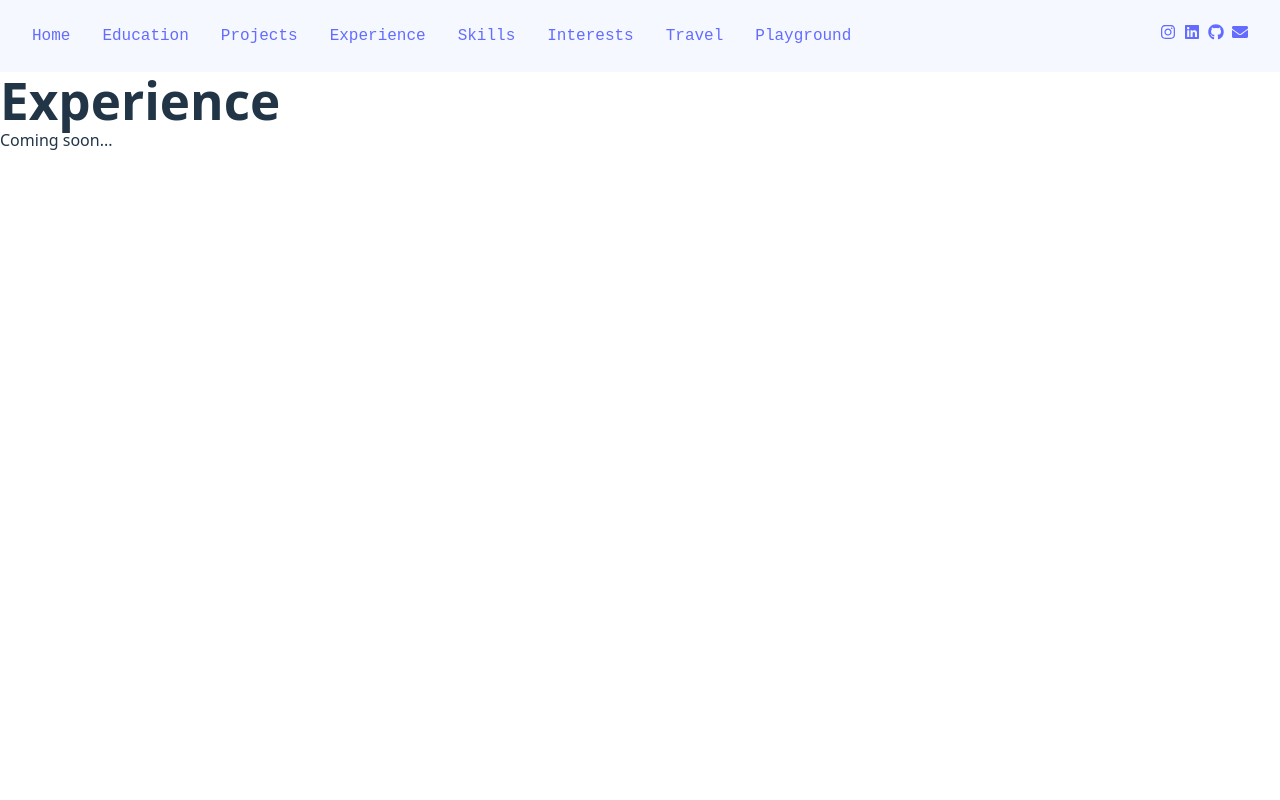
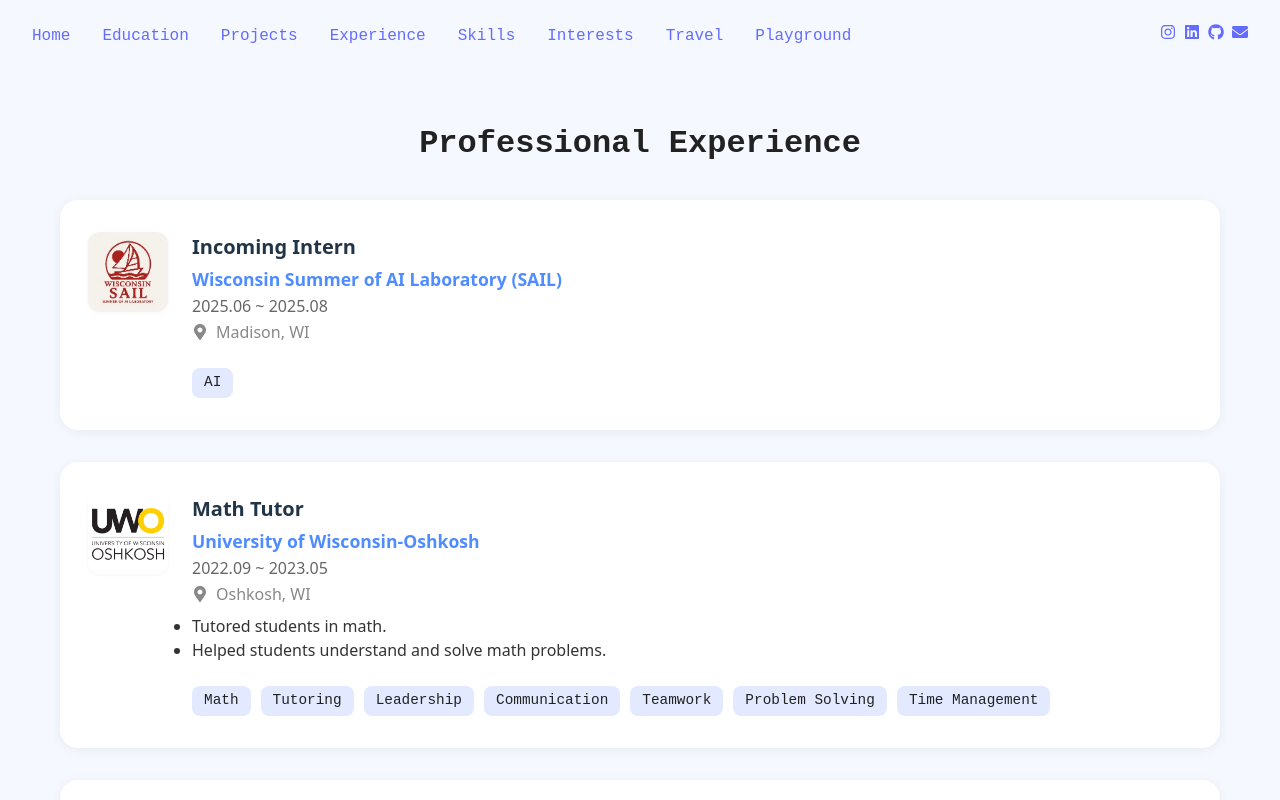
Before and after one commit to HelloPyunny/HelloPyunny, a React (Vite) app: page /experience in a window 1280 px wide. Shown: the top 800 px of the page. Built offline with nearby package versions, Linux system fonts and the light colour scheme.

Commit message:
Added an experience page

```diff
--- a/src/pages/Experience.jsx
+++ b/src/pages/Experience.jsx
@@ -1,8 +1,189 @@
+import styled from "styled-components";
+import { FaStar, FaMapMarkerAlt } from "react-icons/fa";
+import uwoLogo from "../assets/uwo.png";
+import uwmadisonLogo from "../assets/uwmadisonLogo.png";
+import sailLogo from "../assets/SailLogo.png";
+
+const Container = styled.div`
+  min-height: 100vh;
+  background: #f5f8ff;
+  padding: 48px 0;
+  display: flex;
+  flex-direction: column;
+  align-items: center;
+`;
+
+const ContentWrapper = styled.div`
+  width: 100%;
+  max-width: 1200px;
+  padding: 0 20px;
+  box-sizing: border-box;
+`;
+
+const Title = styled.h2`
+  font-size: 2rem;
+  margin-bottom: 32px;
+  font-family: 'Fira Mono', monospace;
+  color: #222;
+  text-align: center;
+`;
+
+const CardList = styled.div`
+  display: flex;
+  flex-direction: column;
+  gap: 32px;
+`;
+
+const Card = styled.div`
+  background: #fff;
+  border-radius: 18px;
+  box-shadow: 0 2px 12px rgba(0,0,0,0.06);
+  padding: 32px 28px;
+  display: flex;
+  gap: 24px;
+  align-items: flex-start;
+  position: relative;
+`;
+
+const Logo = styled.div`
+  width: 64px;
+  height: 64px;
+  border-radius: 16px;
+  background: #e3eaff;
+  display: flex;
+  align-items: center;
+  justify-content: center;
+  font-size: 2.2rem;
+  flex-shrink: 0;
+`;
+
+const LogoImg = styled.img`
+  width: 80px;
+  height: 80px;
+  object-fit: contain;
+  border-radius: 12px;
+  background: #fff;
+  box-shadow: 0 1px 4px rgba(0,0,0,0.04);
+`;
+
+const Info = styled.div`
+  flex: 1;
+`;
+
+const Position = styled.div`
+  font-size: 1.25rem;
+  font-weight: bold;
+  margin-bottom: 4px;
+`;
+
+const Company = styled.div`
+  font-size: 1.1rem;
+  color: #4f8cff;
+  font-weight: 600;
+  margin-bottom: 2px;
+`;
+
+const Period = styled.div`
+  font-size: 1rem;
+  color: #666;
+  margin-bottom: 2px;
+`;
+
+const Location = styled.div`
+  font-size: 1rem;
+  color: #888;
+  display: flex;
+  align-items: center;
+  gap: 4px;
+  margin-bottom: 8px;
+`;
+
+const Desc = styled.div`
+  font-size: 1rem;
+  color: #333;
+  margin-bottom: 24px;
+`;
+
+const Skills = styled.div`
+  display: flex;
+  flex-wrap: wrap;
+  gap: 10px;
+`;
+
+const SkillTag = styled.div`
+  background: #e3eaff;
+  color: #222;
+  font-size: 0.9rem;
+  padding: 4px 12px;
+  border-radius: 8px;
+  font-family: 'Fira Mono', monospace;
+  font-weight: 500;
+`;
+
+const experiences = [
+  {
+    logo: sailLogo,
+    position: "Incoming Intern",
+    company: "Wisconsin Summer of AI Laboratory (SAIL)",
+    period: "2025.06 ~ 2025.08",
+    location: "Madison, WI",
+    //desc: "<ul>" +
+            //"<li>...</li>" +
+            //"<li>...</li>" +
+          //"</ul>",
+    skills: ["AI"]
+  },
+  {
+    logo: uwoLogo,
+    position: "Math Tutor",
+    company: "University of Wisconsin-Oshkosh",
+    period: "2022.09 ~ 2023.05",
+    location: "Oshkosh, WI",
+    desc: "<ul>" +
+            "<li>Tutored students in math.</li>" +
+            "<li>Helped students understand and solve math problems.</li>" +
+            "</ul>",
+    skills: ["Math","Tutoring", "Leadership", "Communication", "Teamwork", "Problem Solving", "Time Management"]
+  },
+  {
+    logo: uwoLogo,
+    position: "Accounting Tutor",
+    company: "University of Wisconsin-Oshkosh",
+    period: "2023.01 ~ 2023.05",
+    location: "Oshkosh, WI",
+    desc: "<ul>" +
+            "<li>Tutored students in accounting.</li>" +
+            "<li>Helped students understand and solve accounting problems.</li>" +
+            "</ul>",
+    skills: ["Accounting","Tutoring", "Leadership", "Communication", "Teamwork", "Problem Solving", "Time Management"]
+  },
+];
+
 export default function Experience() {
   return (
-    <div>
-      <h1>Experience</h1>
-      <p>Coming soon...</p>
-    </div>
+    <Container>
+      <ContentWrapper>
+        <Title>Professional Experience</Title>
+        <CardList>
+          {experiences.map((exp, idx) => (
+            <Card key={idx}>
+              <LogoImg src={exp.logo} alt={exp.company} />
+              <Info>
+                <Position>{exp.position}</Position>
+                <Company>{exp.company}</Company>
+                <Period>{exp.period}</Period>
+                <Location><FaMapMarkerAlt style={{marginRight: 4}} />{exp.location}</Location>
+                <Desc dangerouslySetInnerHTML={{ __html: exp.desc }} />
+                <Skills>
+                  {exp.skills.map((skill, i) => (
+                    <SkillTag key={i}>{skill}</SkillTag>
+                  ))}
+                </Skills>
+              </Info>
+            </Card>
+          ))}
+        </CardList>
+      </ContentWrapper>
+    </Container>
   );
 }
```
